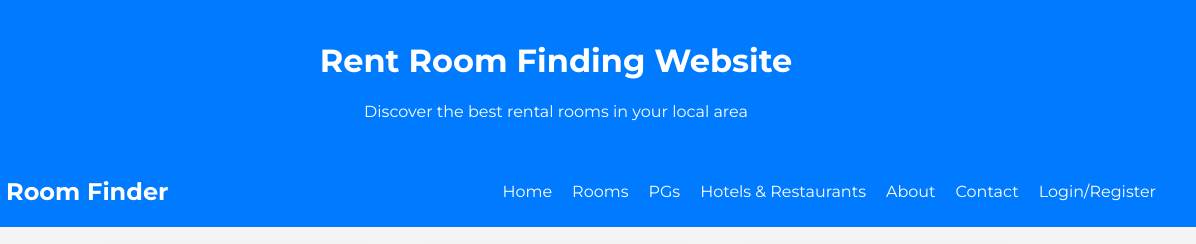
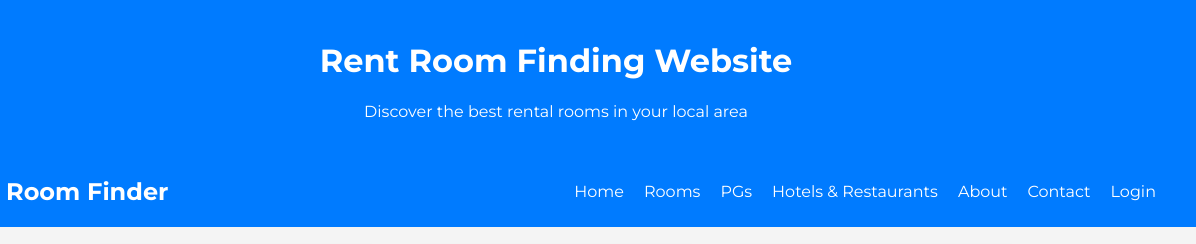
Before and after one commit to AswiniKumarDeka/roomfinderwebsite, a plain HTML site: page index.html in a window 1280 px wide. Shown: the top 244 px of the page, 84-1280 px from the left. Drawn offline with Linux system fonts and the light colour scheme.

Commit message:
Update index.html

```diff
--- a/index.html
+++ b/index.html
@@ -41,7 +41,7 @@
           <li><a href="hotel.html">Hotels & Restaurants</a></li>
           <li><a href="about.html">About</a></li>
           <li><a href="contact.html">Contact</a></li>
-          <li><a href="login.html">Login/Register</a></li>
+          <li><a href="pages/login.html">Login</a></li>
         </ul>
       </div>
     </nav>
```
